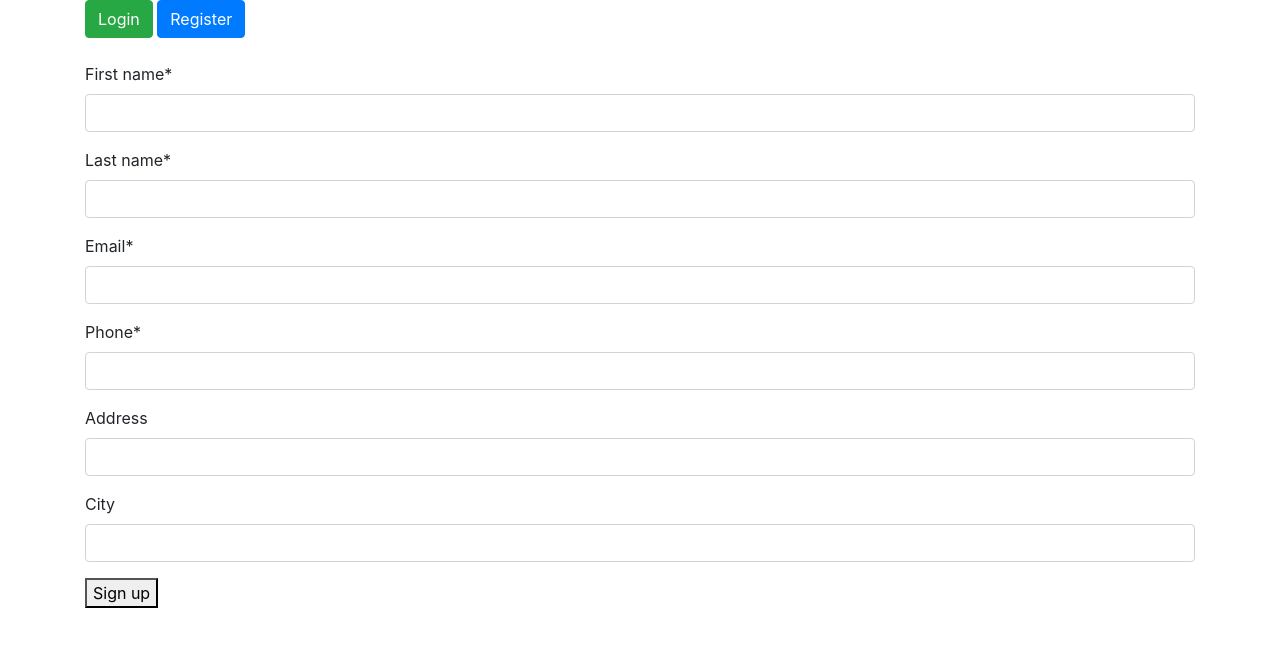
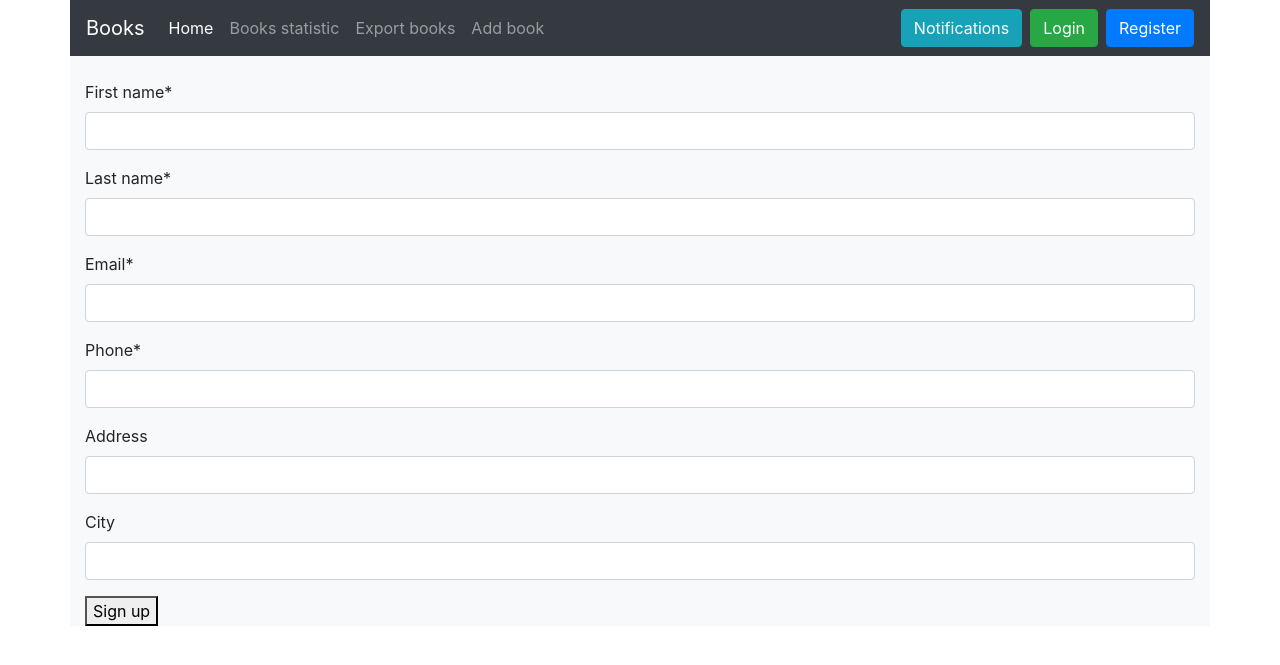
Before and after one commit to Valentin-Golyonko/test_task_books, a Django app: page /signup/ in a window 1280 px wide. Shown: the top 665 px of the page. Run offline with Django 3.2, Linux system fonts and the light colour scheme; some libraries are stand-ins or nearby versions.

Commit message:
added: books list pages, paginator

```diff
--- a/app/books/templates/books/books_template.html
+++ b/app/books/templates/books/books_template.html
@@ -4,34 +4,65 @@
     <meta charset="UTF-8">
     <meta name="viewport" content="width=device-width, initial-scale=1, shrink-to-fit=no">
 
-    <link rel="stylesheet" href="https://stackpath.bootstrapcdn.com/bootstrap/4.4.1/css/bootstrap.min.css"
-          integrity="sha384-Vkoo8x4CGsO3+Hhxv8T/Q5PaXtkKtu6ug5TOeNV6gBiFeWPGFN9MuhOf23Q9Ifjh" crossorigin="anonymous">
-    <script src="https://stackpath.bootstrapcdn.com/bootstrap/4.4.1/js/bootstrap.min.js"
-            integrity="sha384-wfSDF2E50Y2D1uUdj0O3uMBJnjuUD4Ih7YwaYd1iqfktj0Uod8GCExl3Og8ifwB6"
+    <!-- Bootstrap CSS -->
+    <link rel="stylesheet" href="https://maxcdn.bootstrapcdn.com/bootstrap/4.0.0/css/bootstrap.min.css"
+          integrity="sha384-Gn5384xqQ1aoWXA+058RXPxPg6fy4IWvTNh0E263XmFcJlSAwiGgFAW/dAiS6JXm" crossorigin="anonymous">
+    <!-- Optional JavaScript -->
+    <!-- jQuery first, then Popper.js, then Bootstrap JS -->
+    <script src="https://code.jquery.com/jquery-3.2.1.slim.min.js"
+            integrity="sha384-KJ3o2DKtIkvYIK3UENzmM7KCkRr/rE9/Qpg6aAZGJwFDMVNA/GpGFF93hXpG5KkN"
             crossorigin="anonymous"></script>
-    <script src="https://code.jquery.com/jquery-3.4.1.slim.min.js"
-            integrity="sha384-J6qa4849blE2+poT4WnyKhv5vZF5SrPo0iEjwBvKU7imGFAV0wwj1yYfoRSJoZ+n"
+    <script src="https://cdnjs.cloudflare.com/ajax/libs/popper.js/1.12.9/umd/popper.min.js"
+            integrity="sha384-ApNbgh9B+Y1QKtv3Rn7W3mgPxhU9K/ScQsAP7hUibX39j7fakFPskvXusvfa0b4Q"
             crossorigin="anonymous"></script>
-    <script src="https://cdn.jsdelivr.net/npm/popper.js@1.16.0/dist/umd/popper.min.js"
-            integrity="sha384-Q6E9RHvbIyZFJoft+2mJbHaEWldlvI9IOYy5n3zV9zzTtmI3UksdQRVvoxMfooAo"
+    <script src="https://maxcdn.bootstrapcdn.com/bootstrap/4.0.0/js/bootstrap.min.js"
+            integrity="sha384-JZR6Spejh4U02d8jOt6vLEHfe/JQGiRRSQQxSfFWpi1MquVdAyjUar5+76PVCmYl"
             crossorigin="anonymous"></script>
 
     <title>{% block title %}Title{% endblock %} - Test Task</title>
 </head>
 <body>
 
-<div class="container">
-    <div>
-        <form>
-            {% csrf_token %}
-            <a class="btn btn-success" href="{% url 'login' %}">Login</a>
-            <a class="btn btn-primary" href="{% url 'signup' %}">Register</a>
-        </form>
+<div class="container bg-light">
+
+    <div class="bg-dark" style="margin: 0 -15px 0 -15px">
+        <nav class="navbar navbar-expand-lg navbar-dark">
+            <a class="navbar-brand" href="{% url 'main-page' %}">Books</a>
+            <button class="navbar-toggler" type="button" data-toggle="collapse" data-target="#navbarSupportedContent"
+                    aria-controls="navbarSupportedContent" aria-expanded="false" aria-label="Toggle navigation">
+                <span class="navbar-toggler-icon"></span>
+            </button>
+
+            <div class="collapse navbar-collapse" id="navbarSupportedContent">
+                <ul class="navbar-nav mr-auto">
+                    <li class="nav-item active">
+                        <a class="nav-link" href="{% url 'main-page' %}">Home <span class="sr-only">(current)</span></a>
+                    </li>
+                    <li class="nav-item">
+                        <a class="nav-link" href="#">Books statistic</a>
+                    </li>
+                    <li class="nav-item">
+                        <a class="nav-link" href="#">Export books</a>
+                    </li>
+                    <li class="nav-item">
+                        <a class="nav-link" href="#">Add book</a>
+                    </li>
+                </ul>
+
+                <form class="form-inline my-2 my-lg-0">
+                    <a class="btn btn-info mr-sm-2" href="#">Notifications</a>
+                    <a class="btn btn-success mr-sm-2" href="{% url 'login' %}">Login</a>
+                    <a class="btn btn-primary" href="{% url 'signup' %}">Register</a>
+                </form>
+            </div>
+        </nav>
     </div>
     <br>
+
     <div>
         {% block content %}{% endblock %}
     </div>
+
 </div>
 
 </body>
--- a/app/books/views.py
+++ b/app/books/views.py
@@ -1,18 +1,24 @@
 from django.contrib.auth import login, authenticate
 from django.contrib.auth.decorators import login_required
 from django.contrib.auth.models import User
+from django.core.paginator import Paginator
 from django.shortcuts import render, redirect
 from django.views.generic import TemplateView
 
 from .forms import (SignUpForm, LogInForm)
 from .tasks import send_email
-
+from .models import BooksModel
 
 class BooksMainPage(TemplateView):
     template_name = 'books/books_main_page.html'
 
     def get(self, request, *args, **kwargs):
-        response = {}
+
+        books = BooksModel.objects.all()
+        paginator = Paginator(books, 20)
+        page_number = request.GET.get('page')
+        page_obj = paginator.get_page(page_number)
+        response = {'page_obj': page_obj}
         return render(request=request, template_name=self.template_name, context=response)
 
     def post(self, request):
```
Also changed, not shown: app/books/templates/books/books_main_page.html (+57 -1 lines).
